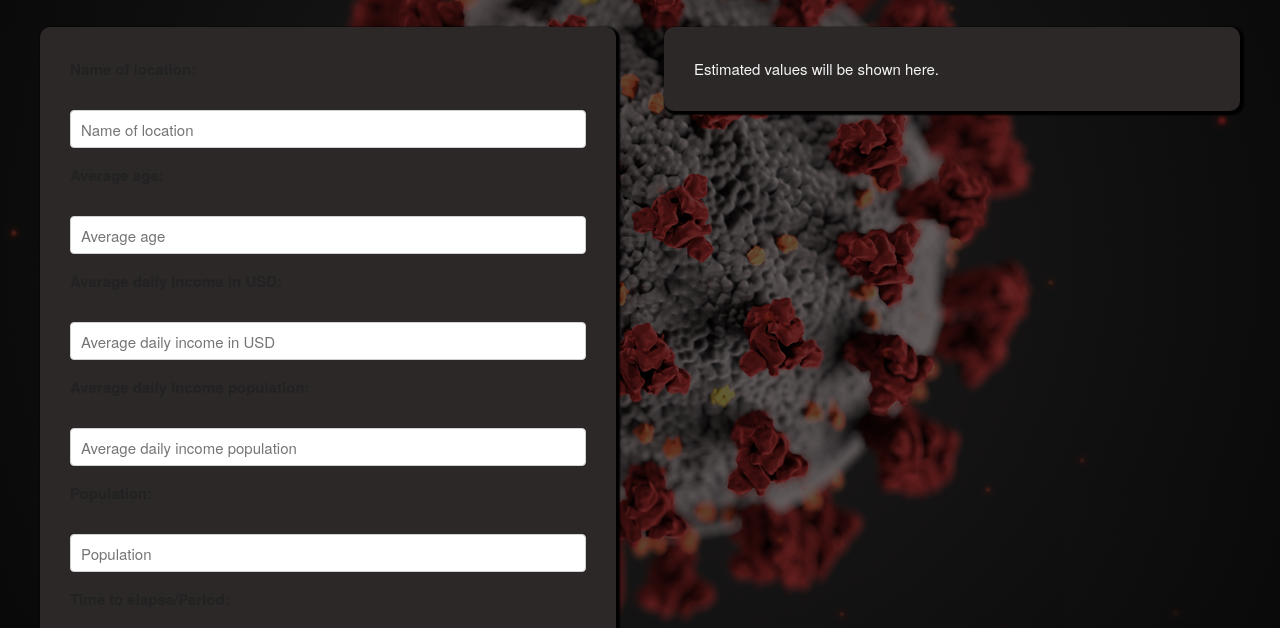
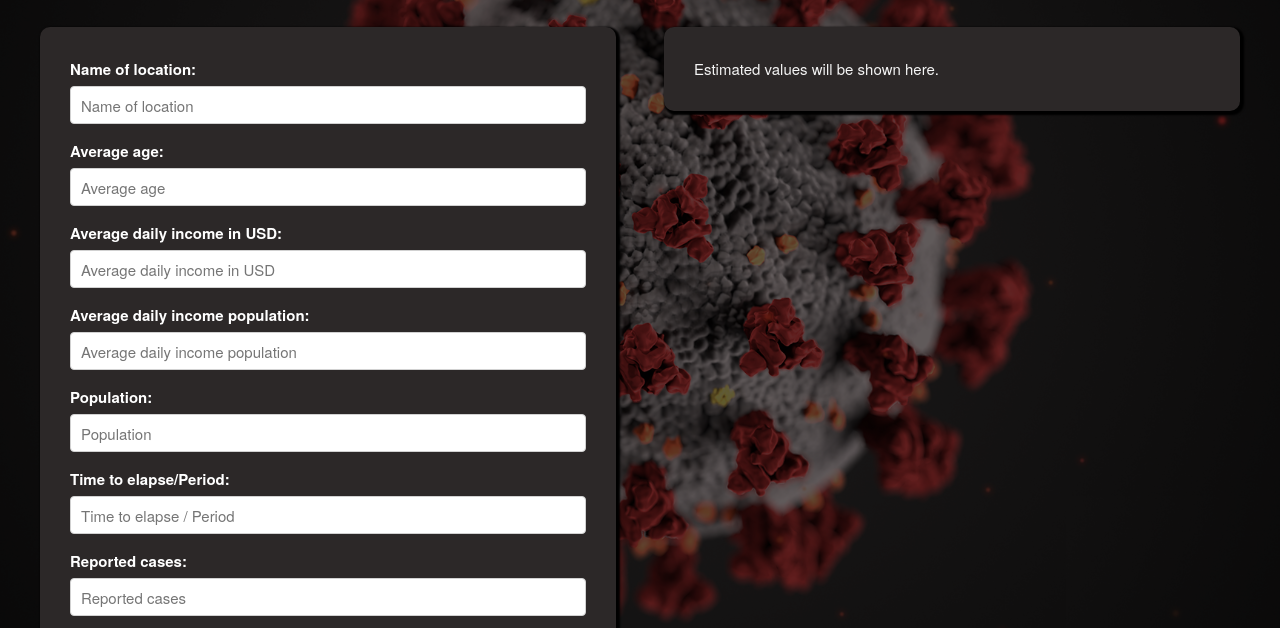
Before and after one commit to Victor-El/Corona-virus-impact-estimator, a plain HTML site: page webapp-UI/index.html in a window 1280 px wide. Shown: the part 153-781 px from the top of the page. Drawn offline with Linux system fonts and the light colour scheme.

Commit message:
change label color to white

```diff
--- a/webapp-UI/css/style.css
+++ b/webapp-UI/css/style.css
@@ -9,6 +9,7 @@ body {
     --color-primary: gray;
     --color-accent: rgb(233, 74, 74);
     --color-input: #000000;
+    --color-label: #FFFFFF;
 
     height: 100%;
     width: 100%;
@@ -25,6 +26,10 @@ body {
 
 input {
     color: var(--color-input);
+}
+
+label {
+  color: var(--color-label);
 }
 
 form {
--- a/webapp-UI/index.html
+++ b/webapp-UI/index.html
@@ -20,22 +20,23 @@
         <div class="row">
             <div class="six columns basic-margin-tb-30">
                 <form id="main-form" name="main-form">
-                    <label for="name">Name of location:</label><br>
+                    <label for="name">Name of location:</label>
                     <input class="u-full-width" type="text" placeholder="Name of location" name="name" id="name" required>
-                    <label for="avgAge">Average age:</label><br>
+                    <label for="avgAge">Average age:</label>
                     <input class="u-full-width" type="number" placeholder="Average age" name="avgAge" id="avg-age" required>
-                    <label for="avgDailyInc">Average daily income in USD:</label><br>
+                    <label for="avgDailyInc">Average daily income in USD:</label>
                     <input class="u-full-width" type="number" placeholder="Average daily income in USD" name="avgDailyInc" id="avg-daily-inc-usd" required>
-                    <label for="avgDailyIncPop">Average daily income population:</label><br>
+                    <label for="avgDailyIncPop">Average daily income population:</label>
                     <input class="u-full-width" type="number" placeholder="Average daily income population" name="avgDailyIncPop" id="avg-daily-inc-pop" required>
-                    <label for="population">Population:</label><br>
+                    <label for="population">Population:</label>
                     <input class="u-full-width" type="number" placeholder="Population" name="population" id="population" data-population required>
-                    <label for="elapse">Time to elapse/Period:</label><br>
+                    <label for="elapse">Time to elapse/Period:</label>
                     <input class="u-full-width" type="number" placeholder="Time to elapse / Period" name="elapse" id="elapse" data-time-to-elapse required>
-                    <label for="reported">Reported cases:</label><br>
+                    <label for="reported">Reported cases:</label>
                     <input class="u-full-width" type="number" placeholder="Reported cases" name="reported" id="reported" data-reported-cases required>
-                    <label for="hospitalBeds">Total hospital beds:</label><br>
+                    <label for="hospitalBeds">Total hospital beds:</label>
                     <input class="u-full-width" type="number" placeholder="Total hospital beds" name="hospitalBeds" id="hospital-beds" data-total-hospital-beds required>
+                    <label for="periodType">Select a period type:</label>
                     <select class="u-full-width" name="periodType" id="period-type" required data-period-type>
                         <option value="select">Select a period type</option>
                         <option value="days">Days</option>
```
